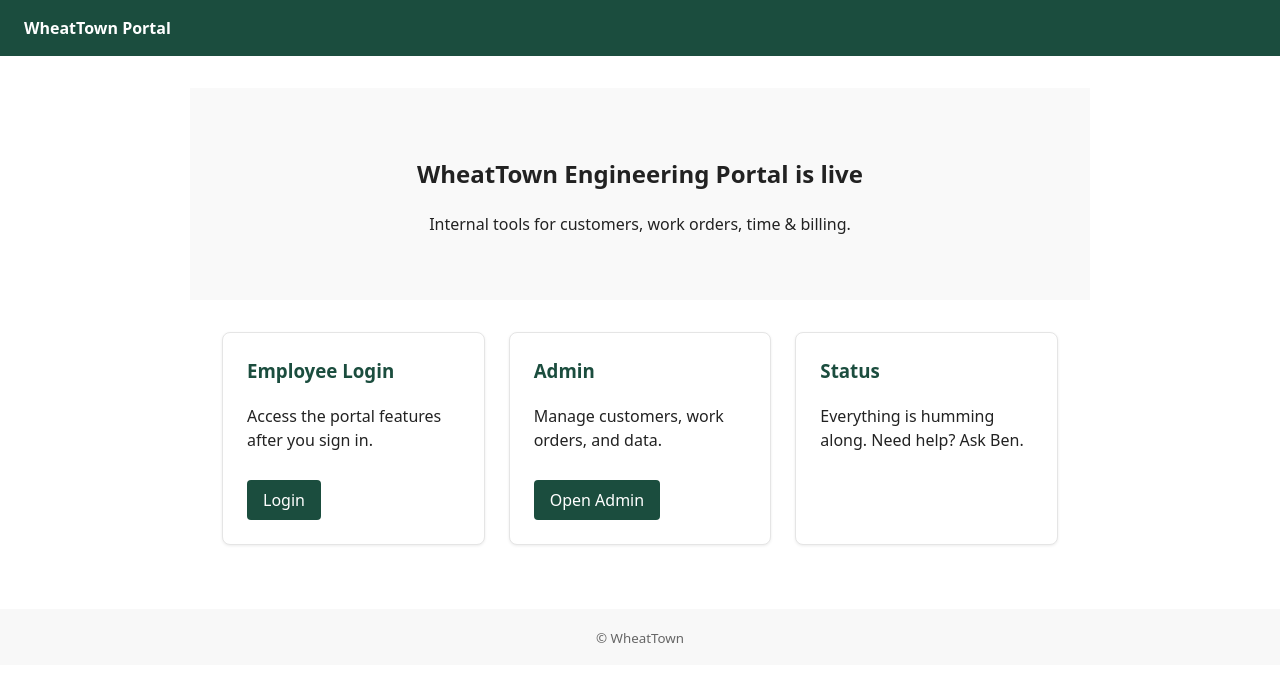
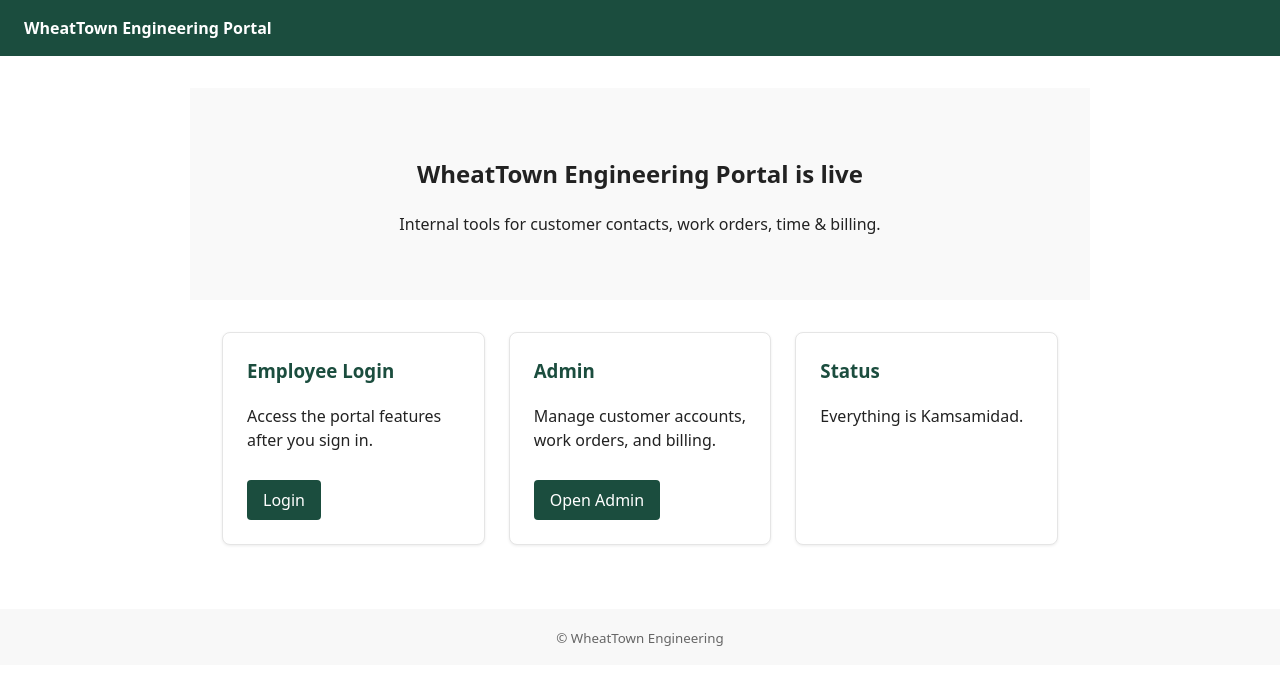
Before and after one commit to bwheattown/wheattown-portal, a Django app: page / in a window 1280 px wide. Shown: the top 685 px of the page. Run offline with Django 5.2, Linux system fonts and the light colour scheme.

Commit message:
Update Home and Base pages

```diff
--- a/core/templates/base.html
+++ b/core/templates/base.html
@@ -6,12 +6,12 @@
 <head>
   <meta charset="utf-8">
   <meta name="viewport" content="width=device-width, initial-scale=1">
-  <title>{% block title %}WheatTown Portal{% endblock %}</title>
+  <title>{% block title %}WheatTown Engineering Portal{% endblock %}</title>
   <link rel="stylesheet" href="{% static 'core/css/site.css' %}">
 </head>
 <body>
   <header>
-    <a href="/">WheatTown Portal</a>
+    <a href="/">WheatTown Engineering Portal</a>
   </header>
 
   <main>
@@ -19,7 +19,7 @@
   </main>
 
   <footer>
-    <small>© {{ now|date:"Y" }} WheatTown</small>
+    <small>© {{ now|date:"Y" }} WheatTown Engineering</small>
   </footer>
 </body>
 </html>
--- a/core/templates/home.html
+++ b/core/templates/home.html
@@ -4,7 +4,7 @@
 {% block content %}
 <section class="hero">
   <h1>WheatTown Engineering Portal is live</h1>
-  <p>Internal tools for customers, work orders, time & billing.</p>
+  <p>Internal tools for customer contacts, work orders, time & billing.</p>
 </section>
 
 <section class="cards">
@@ -15,12 +15,12 @@
   </div>
   <div class="card">
     <h3>Admin</h3>
-    <p>Manage customers, work orders, and data.</p>
+    <p>Manage customer accounts, work orders, and billing.</p>
     <a class="btn" href="/admin/">Open Admin</a>
   </div>
   <div class="card">
     <h3>Status</h3>
-    <p>Everything is humming along. Need help? Ask Ben.</p>
+    <p>Everything is Kamsamidad.</p>
   </div>
 </section>
 {% endblock %}
```
